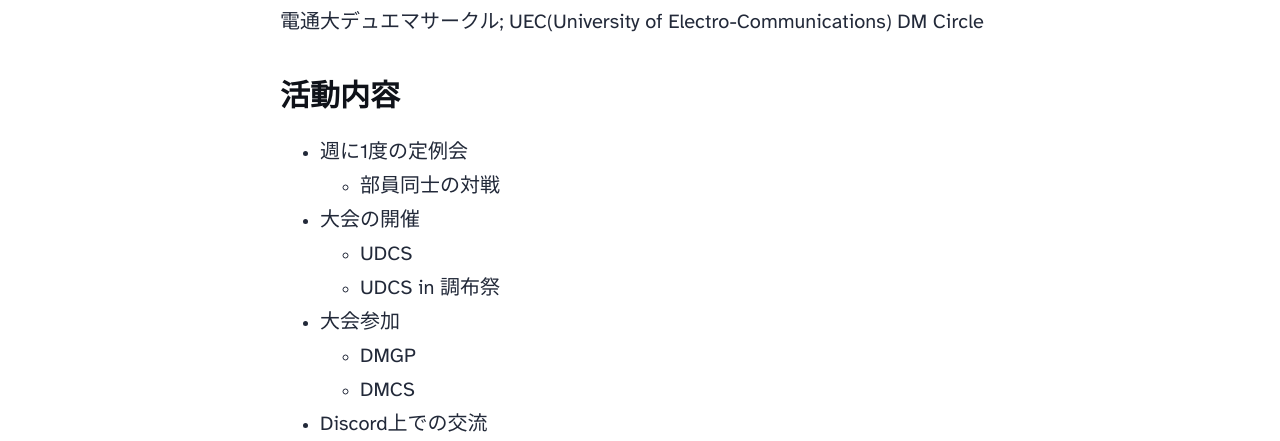
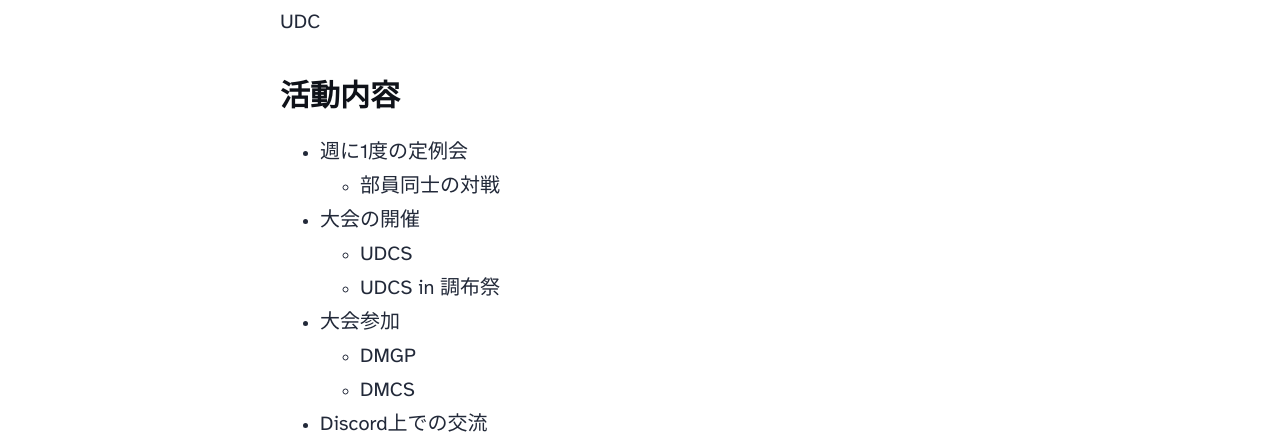
Before and after one commit to UEC-DM-Circle/uec-dm-circle.github.io, an Astro site: page /about in a window 1280 px wide. Shown: the part 659-1100 px from the top of the page. Built offline with nearby package versions, Linux system fonts and the light colour scheme; Astro itself is replaced by a stand-in of ours.

Commit message:
fix: 正式名称を変更

```diff
--- a/src/pages/about.astro
+++ b/src/pages/about.astro
@@ -11,7 +11,7 @@ import '../styles/about.css';
 >
 
 <h3>正式名称</h3>
-<p>電通大デュエマサークル; UEC(University of Electro-Communications) DM Circle</p>
+<p>UDC</p>
 
 <h3>活動内容</h3>
 <ul>
```
